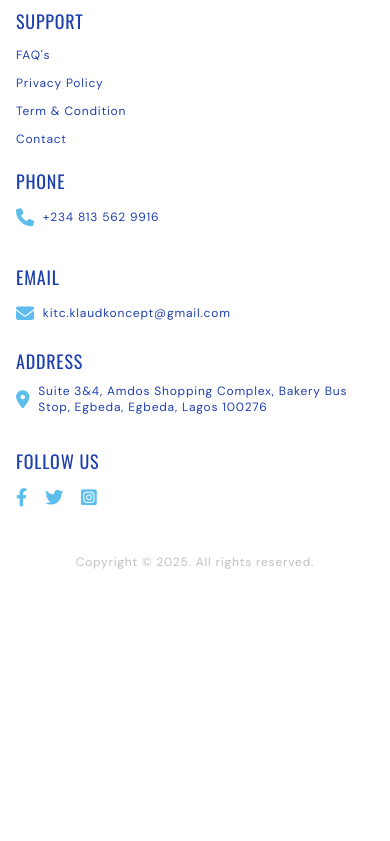
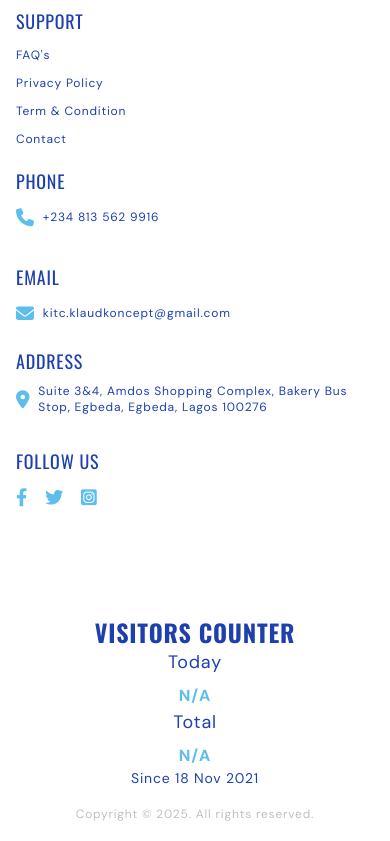
Before and after one commit to Dopingking/Klaud-Koncept.io, a website: page index.html in a window 390 px wide. Shown: the part 9141-9982 px from the top of the page. Before the commit the page ends 9749 px from the top, so only its background shows below. Drawn offline with nearby package versions, Linux system fonts and the light colour scheme; no server answers.

Commit message:
visitor counter api

```diff
--- a/index.html
+++ b/index.html
@@ -399,7 +399,7 @@
                 </div>
               </li>
 
-              <!-- beverage  -->
+
               <li class="item_wrap beverage">
                 <div class="h-56 grid place-items-center bg-primaryColorLight dark:bg-darkColorLight dark:hover:bg-secondaryColor rounded-3xl hover:bg-secondaryColor ease-linear duration-200 lg:h-40">
                   <img src="img/Binding.jpg" alt="food image" class="w-40 hover:scale-110 ease-linear duration-200 md:w-48 lg:w-24">
@@ -687,7 +687,28 @@
           </ul>
 
           <div class="flex flex-col items-center border-t border-primaryColorLight dark:border-darkColorLight py-5 md:flex-row md:justify-between">
+            <!-- Visitor Counter Section -->
+              <section class="flex justify-center py-6 bg-gray-100 dark:bg-darkColor">
+                <div class="text-center">
+                  <h2 class="text-2xl font-bold uppercase mb-4 font-oswald">VISITORS COUNTER</h2>
 
+                  <div class="grid grid-cols-1 md:grid-cols-2 gap-8 max-w-md mx-auto">
+                    <!-- Today's Visitors -->
+                    <div class="bg-white dark:bg-darkColorLight p-4 rounded-lg shadow">
+                      <h3 class="text-lg font-semibold mb-2">Today</h3>
+                      <p id="todayCount" class="text-3xl font-bold text-secondaryColor">0</p>
+                      <p id="todayDate" class="text-sm text-gray-500 dark:text-gray-400"></p>
+                    </div>
+
+                    <!-- Total Visitors -->
+                    <div class="bg-white dark:bg-darkColorLight p-4 rounded-lg shadow">
+                      <h3 class="text-lg font-semibold mb-2">Total</h3>
+                      <p id="totalCount" class="text-3xl font-bold text-secondaryColor">0</p>
+                      <p class="text-sm text-gray-500 dark:text-gray-400">Since 18 Nov 2021</p>
+                    </div>
+                  </div>
+                </div>
+              </section>
             <p class="paragraph">Copyright © 2025. All rights reserved.</p>
           </div>
         </div>
@@ -737,5 +758,43 @@
     <script src="https://unpkg.com/scrollreveal"></script>
     <!--~~~~~~~~~~~~~~~ Main.js ~~~~~~~~~~~~~~~-->
     <script src="main.js"></script>
+    <script>
+  // Use your full Vercel URL as the namespace
+  const namespace = "klaud-koncept--sooty.vercel.app";
+  const todayKey = `visitors-today-${new Date().toISOString().split('T')[0]}`;
+  const totalKey = 'visitors-total';
+
+  // Format numbers with commas
+  function formatNumber(num) {
+    return num.toString().replace(/\B(?=(\d{3})+(?!\d))/g, ",");
+  }
+
+  // Fetch today's count
+  fetch(`https://api.countapi.xyz/hit/${namespace}/${todayKey}`)
+    .then(res => res.json())
+    .then(data => {
+      document.getElementById('todayCount').textContent = formatNumber(data.value);
+      document.getElementById('todayDate').textContent = new Date().toLocaleDateString('en-US', {
+        day: 'numeric',
+        month: 'short',
+        year: 'numeric'
+      });
+    })
+    .catch(err => {
+      console.error("Today's count error:", err);
+      document.getElementById('todayCount').textContent = "N/A";
+    });
+
+  // Fetch total count
+  fetch(`https://api.countapi.xyz/hit/${namespace}/${totalKey}`)
+    .then(res => res.json())
+    .then(data => {
+      document.getElementById('totalCount').textContent = formatNumber(data.value);
+    })
+    .catch(err => {
+      console.error("Total count error:", err);
+      document.getElementById('totalCount').textContent = "N/A";
+    });
+</script>
   </body>
 </html>
```
